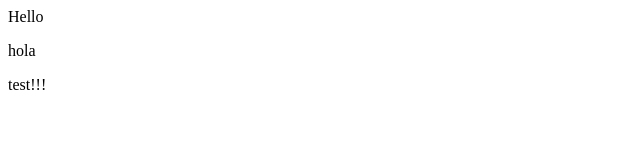
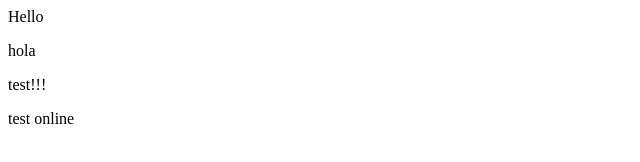
Before and after one commit to GOULASHSUP/2022-test-git-test-2, a plain HTML site: page index.html in a window 1280 px wide. Shown: the full height of the page, 0-640 px from the left. Drawn offline with Linux system fonts and the light colour scheme.

Commit message:
Update index.html

```diff
--- a/index.html
+++ b/index.html
@@ -1,3 +1,4 @@
 <p>Hello</p>
 <p>hola</p>
 <p>test!!!</p>
+<p> test online </p>
```
